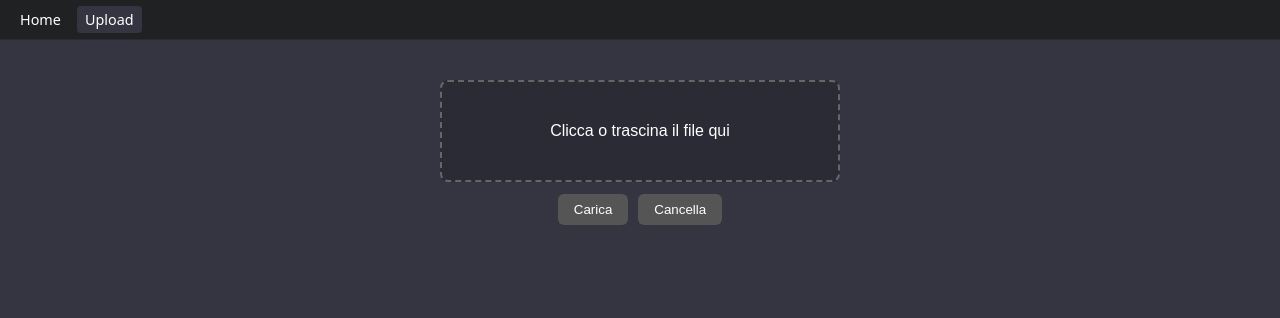
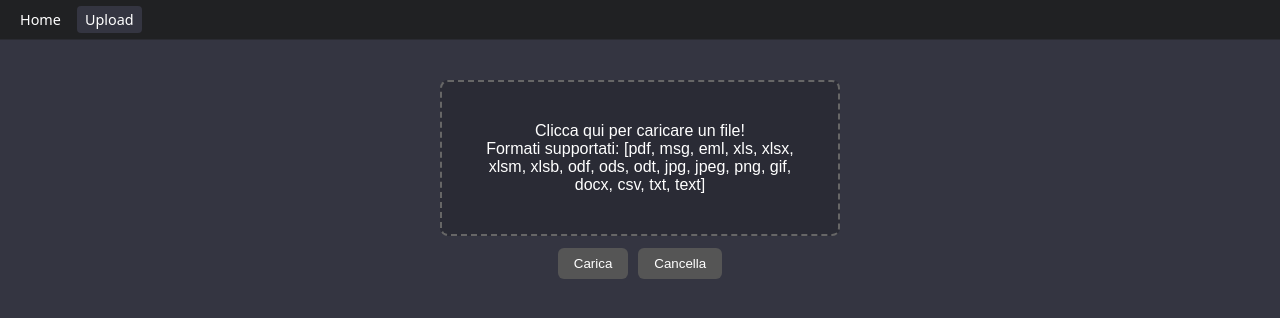
Before and after one commit to Axelredx/Bechelor-Thesis-Project, a Vue app in the folder frontend/: page /upload in a window 1280 px wide. Shown: the top 318 px of the page. Built offline with nearby package versions, Linux system fonts and the light colour scheme.

Commit message:
more frontend tweaks

```diff
--- a/frontend/src/components/FileUpload.vue
+++ b/frontend/src/components/FileUpload.vue
@@ -59,7 +59,9 @@ const formatFileSize = (bytes) => {
     <input type="file" ref="fileInput" @change="handleFileSelect" hidden />
 
     <div class="drop-zone" @click="triggerFileInput">
-      <p v-if="!selectedFile">Clicca o trascina il file qui</p>
+      <p v-if="!selectedFile">Clicca qui per caricare un file!</p>
+      <p v-if="!selectedFile">Formati supportati: [pdf, msg, eml, xls, xlsx, xlsm, xlsb, odf, ods, odt,
+                                jpg, jpeg, png, gif, docx, csv, txt, text]</p>
       <p v-else>{{ selectedFile.name }} ({{ formatFileSize(selectedFile.size) }})</p>
     </div>
 
```
